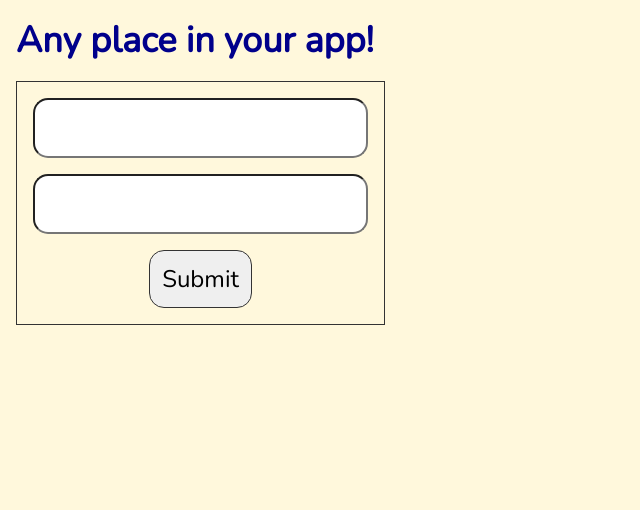
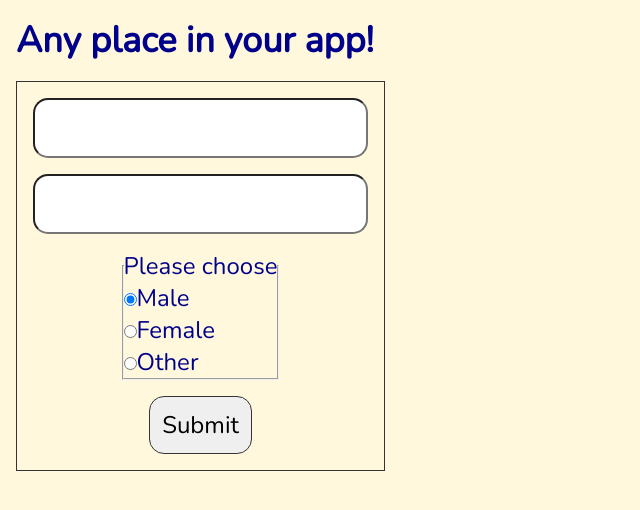
Before and after one commit to Albert0i/react_redux_tutorial, a React (Create React App) app: page / in a window 1280 px wide. Shown: the top 510 px of the page, without its empty margins (0-640 px from the left). Built offline with nearby package versions, Linux system fonts and the light colour scheme.

Commit message:
add MyRadiobutton

```diff
--- a/src/components/LoginForm.js
+++ b/src/components/LoginForm.js
@@ -2,12 +2,13 @@
 import React from 'react';
 import { Formik, Form, Field, ErrorMessage } from 'formik';
 import "./styles.css";
+import { MyRadiobutton } from './MyRadiobutton'
 
 const LoginForm = () => (
     <section className="login">
       <h1>Any place in your app!</h1>
       <Formik
-        initialValues={{ email: '', password: '', gender: 'Male' }}
+        initialValues={{ email: '', password: '', gender: "Male" }}
         validate={values => {
           const errors = {};
           if (!values.email) {
@@ -34,6 +35,30 @@ const LoginForm = () => (
             <Field type="password" name="password" />
             <ErrorMessage name="password" component="div" />
 
+            <fieldset>
+              <legend>
+                Please choose
+              </legend>
+              <Field
+                component={MyRadiobutton}
+                name="gender"
+                id="Male"
+                label="Male"
+              />
+              <Field
+                component={MyRadiobutton}
+                name="gender"
+                id="Female"
+                label="Female"
+              />
+              <Field
+                component={MyRadiobutton}
+                name="gender"
+                id="Other"
+                label="Other"
+              />
+            </fieldset>
+
             <button type="submit" disabled={isSubmitting}>
               Submit
             </button>
--- /dev/null
+++ b/src/components/MyRadiobutton.js
@@ -0,0 +1,27 @@
+export const MyRadiobutton = ({
+    field: { name, value, onChange, onBlur },
+    id,
+    label,
+    ...props
+  }) => {
+    return (
+      <div>
+        <input
+          name={name}
+          id={id}
+          type="radio"
+          value={id} // could be something else for output?
+          checked={id === value}
+          onChange={onChange}
+          onBlur={onBlur}
+          {...props}
+        />
+          {label}
+      </div>
+    );
+  };
+
+  /*
+     How to create Radio buttons with Formik?
+     https://stackoverflow.com/questions/61658020/how-to-create-radio-buttons-with-formik
+  */
--- a/src/components/styles.css
+++ b/src/components/styles.css
@@ -79,3 +79,47 @@ a:hover, a:focus {
    HTML Color Names
    https://www.w3schools.com/tags/ref_colornames.asp
 */
+
+.RadioInput {
+  margin-bottom: 10px;
+}
+
+.RadioInput input[type=radio] {
+  display: none;
+}
+
+.RadioInput label {
+  display: inline-block;
+  cursor: pointer;
+  position: relative;
+  padding-left: 25px;
+  margin-right: 0;
+  line-height: 18px;
+  user-select: none;
+}
+
+/* .RadioInput label:before {
+  content: "";
+  display: inline-block;
+  width: 17px;
+  height: 18px;
+  position: absolute;
+  left: 0;
+  bottom: 1px;
+  background: url('./../../assets/img/radio-off.svg') 0 0 no-repeat;
+} */
+
+/* Checked
+.RadioInput input[type=radio]:checked + label:before {
+  background: url('./../../assets/img/radio-on.svg') 0 0 no-repeat;
+} */
+
+/* Hover */
+.RadioInput label:hover:before {
+  filter: brightness(120%);
+}
+
+/* Disabled */
+.RadioInput input[type=radio]:disabled + label:before {
+  filter: grayscale(100%);
+}
```
